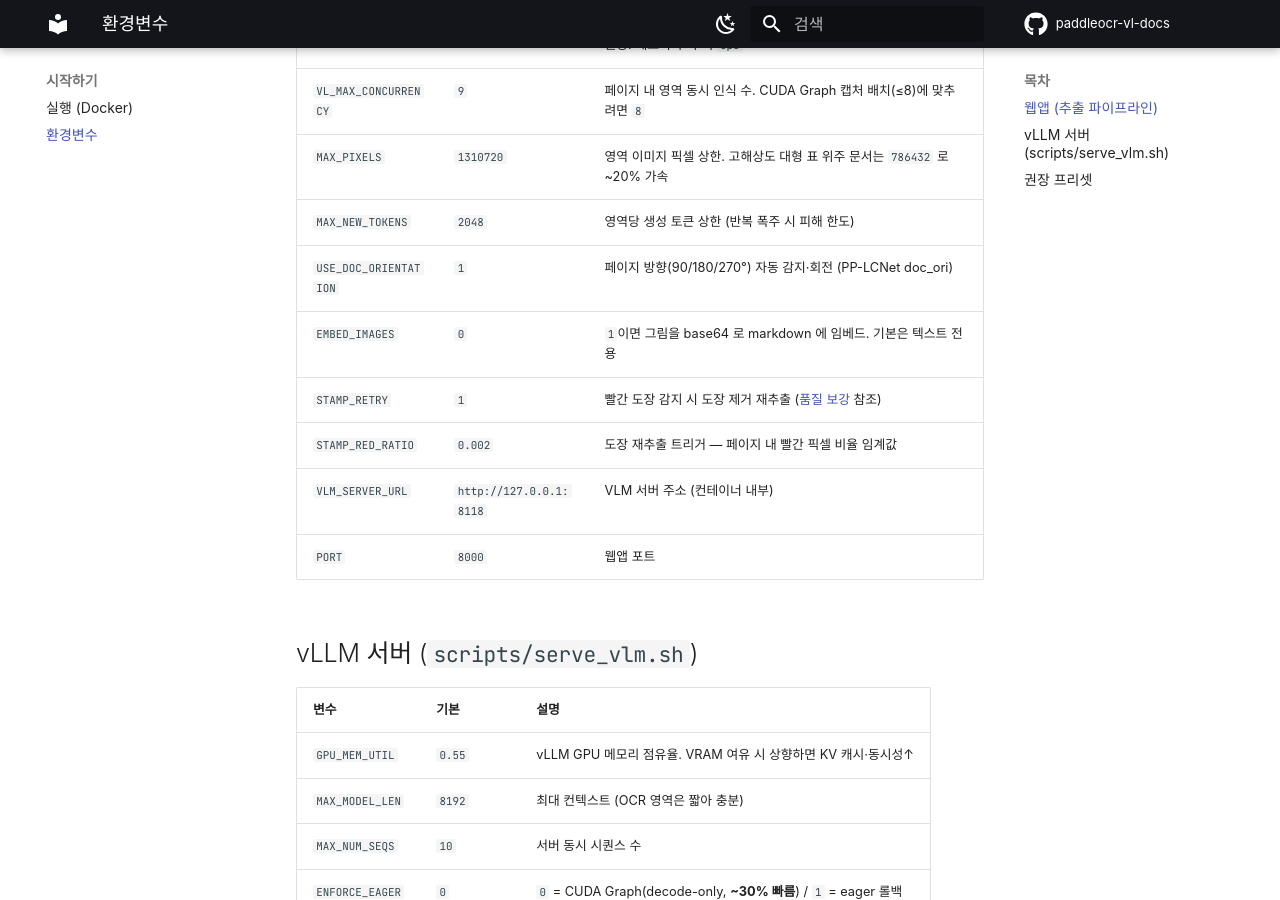
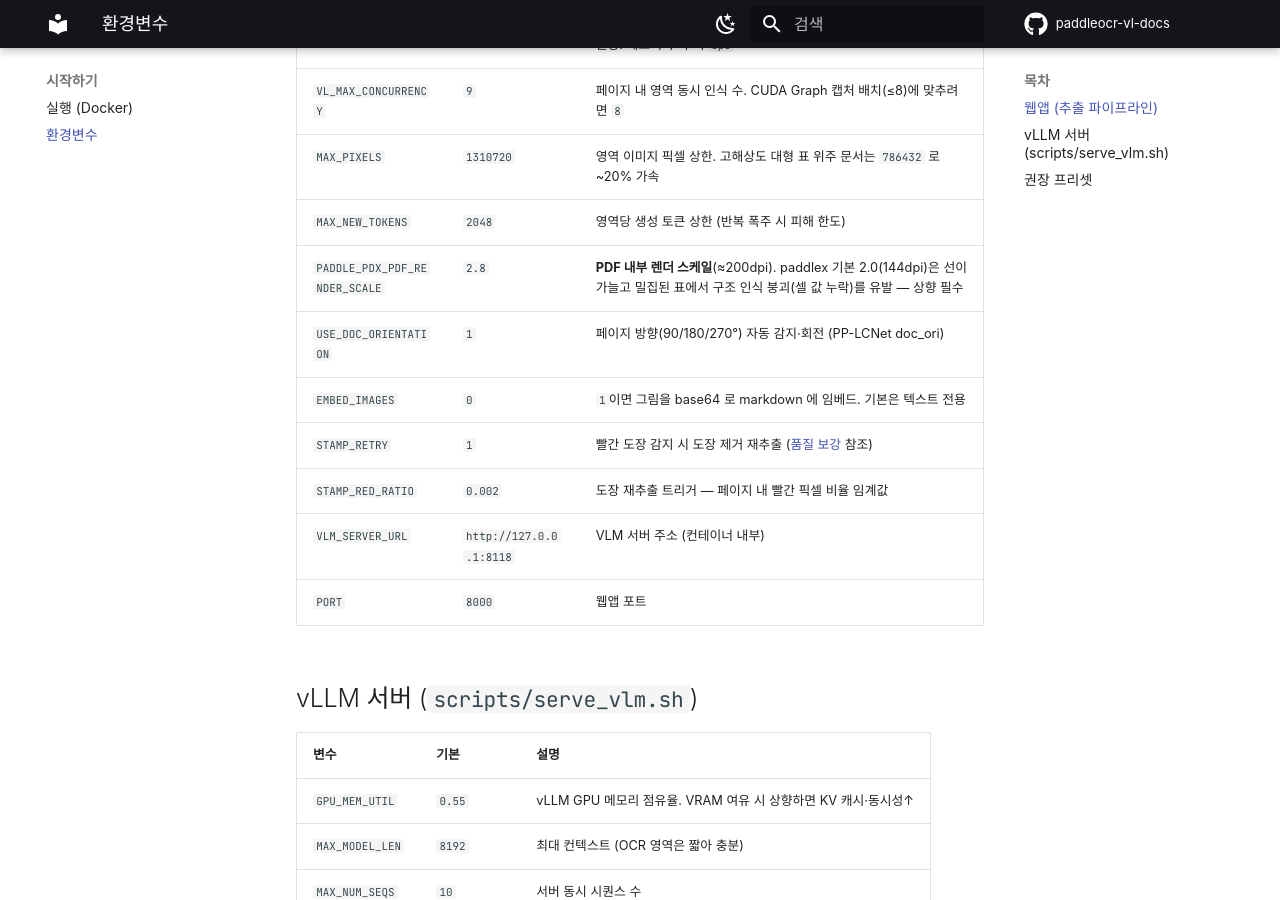
Before and after one commit to SinokorOfficial/paddleocr-vl-docs, an MkDocs documentation site: the page built from docs/configuration.md, in a window 1280 px wide and 900 px high, scrolled down 432 px. Built offline with MkDocs 1.6.1 and Material for MkDocs 9.7.7, drawn with Linux system fonts in a browser that asks for light colours; some web fonts are replaced; comment, search, counter and statistics services are not loaded.

Commit message:
docs(config): PDF 렌더 스케일 env 추가 (밀집 표 값 누락 방지)

```diff
--- a/docs/configuration.md
+++ b/docs/configuration.md
@@ -10,6 +10,7 @@
 | `VL_MAX_CONCURRENCY` | `9` | 페이지 내 영역 동시 인식 수. CUDA Graph 캡처 배치(≤8)에 맞추려면 `8` |
 | `MAX_PIXELS` | `1310720` | 영역 이미지 픽셀 상한. 고해상도 대형 표 위주 문서는 `786432` 로 ~20% 가속 |
 | `MAX_NEW_TOKENS` | `2048` | 영역당 생성 토큰 상한 (반복 폭주 시 피해 한도) |
+| `PADDLE_PDX_PDF_RENDER_SCALE` | `2.8` | **PDF 내부 렌더 스케일**(≈200dpi). paddlex 기본 2.0(144dpi)은 선이 가늘고 밀집된 표에서 구조 인식 붕괴(셀 값 누락)를 유발 — 상향 필수 |
 | `USE_DOC_ORIENTATION` | `1` | 페이지 방향(90/180/270°) 자동 감지·회전 (PP-LCNet doc_ori) |
 | `EMBED_IMAGES` | `0` | `1`이면 그림을 base64 로 markdown 에 임베드. 기본은 텍스트 전용 |
 | `STAMP_RETRY` | `1` | 빨간 도장 감지 시 도장 제거 재추출 ([품질 보강](quality.md#빨간-도장-자동-재추출) 참조) |
```
